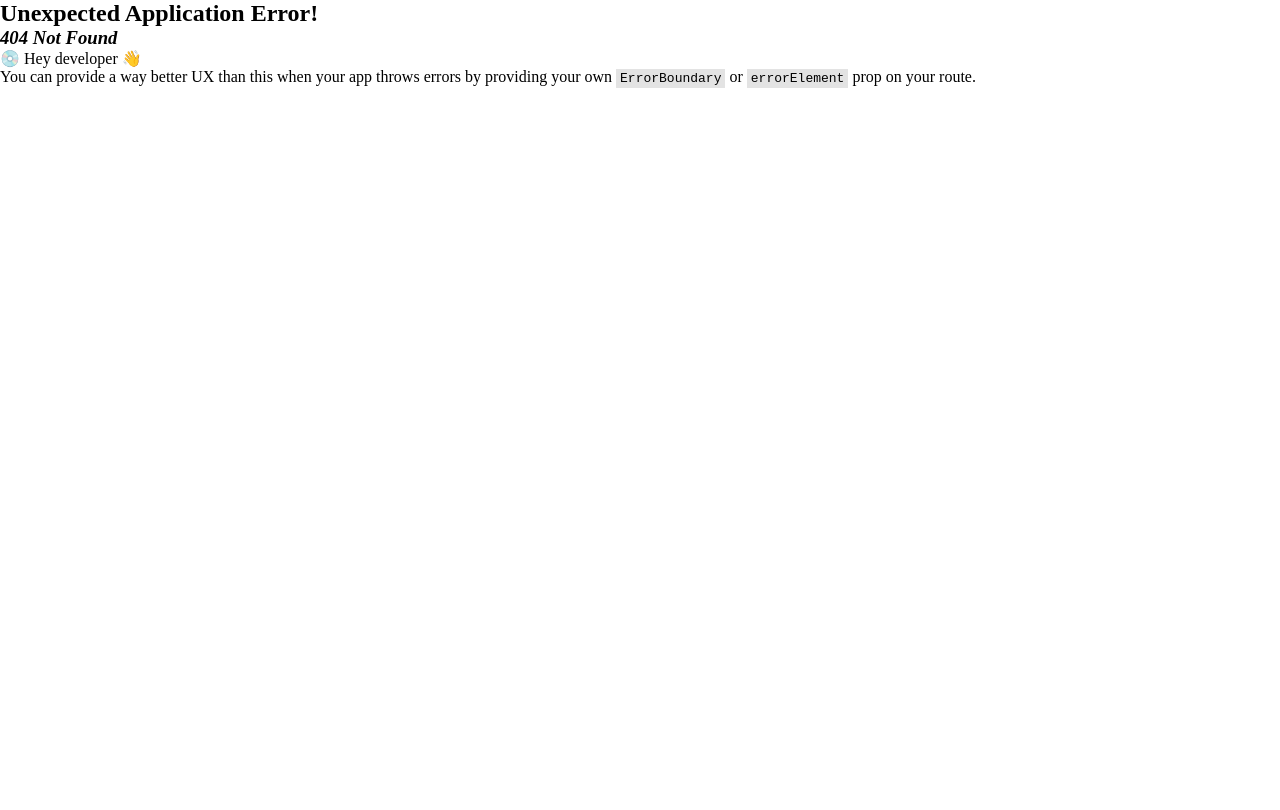
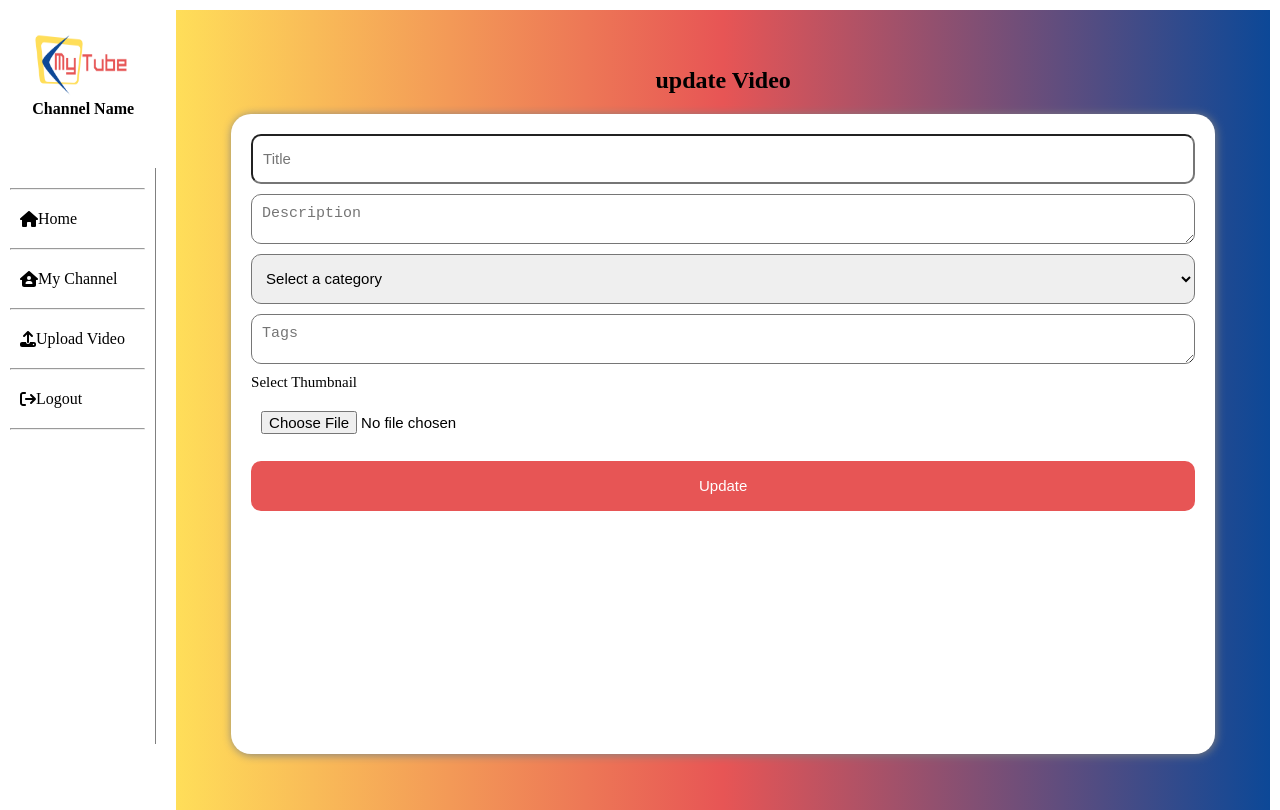
Before and after one commit to kunaal-v/MyTube, a React (Vite) app in the folder FrontEnd/: page /profile/editVideo/1 in a window 1280 px wide. Before the commit this address had no page. Built offline with nearby package versions, Linux system fonts and the light colour scheme.

Commit message:
edit video and update video done

```diff
--- a/FrontEnd/src/App.css
+++ b/FrontEnd/src/App.css
@@ -188,7 +188,7 @@ a{
 
 .search_btn{
   border: 1px solid rgb(173, 171, 171);
-  background-color: #f5f5f5;
+  background-color: rgb(50, 48, 58);
   padding: 5px;
   padding-left:20px;
   padding-right: 20px;
@@ -279,7 +279,6 @@ a:active{
 .UploadVideo_form{
   width: 90%;
   height: 80vh;
-  background-color: #0055ff;
   display: flex;
   flex-direction: column;
   padding: 20px;
--- a/FrontEnd/src/App.jsx
+++ b/FrontEnd/src/App.jsx
@@ -10,6 +10,7 @@ import UploadVideo from "./Components/UploadVideo";
 import VideoDetails from "./Components/VideoDetails";
 import CreateChannel from "./Components/CreateChannel";
 import AllVideos from "./Components/AllVideos";
+import EditVideo from "./Components/EditVideo";
 
 function App() {
 const myRoutes=createBrowserRouter([
@@ -24,7 +25,8 @@ const myRoutes=createBrowserRouter([
   {path:"/profile",element:<Profile/>,children:[
     {path:"mychannel",element:<MyChannel/>},
     {path:"myvideos",element:<MyVideos/>},
-    {path:"uploadvideo",element:<UploadVideo/>}
+    {path:"uploadvideo",element:<UploadVideo/>},
+    {path:"editVideo/:id",element:<EditVideo/>}
   ]},
 
 ]);
--- /dev/null
+++ b/FrontEnd/src/Components/EditVideo.jsx
@@ -0,0 +1,111 @@
+import axios from "axios";
+import {  useState } from "react"
+import { useNavigate } from "react-router-dom";
+import { useParams } from "react-router-dom";
+
+function EditVideo() {
+
+
+    const [title, setTitle] = useState("");
+    const [description, setDescription] = useState("");
+    const [category, setCategory] = useState("");
+    const [tags, setTags] = useState("");
+    const [thumbnail, setThumbnail] = useState(null);
+    const [loading, setLoading] = useState(false);
+    const [image, setImage] = useState("");
+    const navigate=useNavigate();
+    const params=useParams();
+
+    function handleThumbnail(e) {
+        const thumbnailFile = e.target.files[0];
+        console.log(thumbnailFile);
+        if (thumbnailFile && thumbnailFile.type.startsWith("image/")) {
+            setThumbnail(thumbnailFile);
+            setImage(URL.createObjectURL(thumbnailFile));
+        } else {
+            alert("Please upload a valid image file.");
+        }
+    }
+
+    function handleUpdateVideo(e) {
+        e.preventDefault();
+        console.log("Updating");
+        setLoading(true);
+        const formData = new FormData();
+        const accessToken = localStorage.getItem("accessToken");
+
+        formData.append("title", title);
+        formData.append("description", description);
+        formData.append("category", category);
+        formData.append("tags", tags);
+        formData.append("thumbnail", thumbnail);
+        axios.put(`https://mytube-jjn3.onrender.com/${params.id}`, formData, {
+            headers: {
+                Authorization: `JWT ${accessToken}`,
+            },
+        })
+        .then((res) => {
+            if(res.data[0].message=="video updated"){
+                alert("Video updated successfully")
+                navigate("/profile/mychannel")
+            }
+            console.log("Response:", res);
+            setLoading(false);
+        })
+        .catch((err) => {
+            console.log("Error:", err);
+            setLoading(false);
+        });
+    }
+
+    return (
+        <div className="UploadVideo_Page">
+            <h2>update Video</h2>
+            <form onSubmit={handleUpdateVideo} className="UploadVideo_form">
+                <input
+                    type="text"
+                    placeholder="Title"
+                    required
+                    onChange={(e) => setTitle(e.target.value)}
+                />
+                <textarea
+                    placeholder="Description"
+                    required
+                    onChange={(e) => setDescription(e.target.value)}
+                ></textarea>
+
+                <select
+                    required
+                    onChange={(e) => setCategory(e.target.value)}
+                    value={category}
+                >
+                    <option value="">Select a category</option> {/* Default option */}
+                    <option value="Study">Study</option>
+                    <option value="Games">Games</option>
+                    <option value="Technology">Technology</option>
+                    <option value="Entertainment">Entertainment</option>
+                    <option value="Developers">Developers</option>
+                    <option value="Songs">Songs</option>
+                    <option value="IT">IT</option>
+                    <option value="Web Developer">Web Developer</option>
+                    <option value="MERN Full Stack Developer">MERN Full Stack Developer</option>
+                    <option value="Education">Education</option>
+                    <option value="Others">Others</option>
+                </select>
+
+                <textarea
+                    placeholder="Tags"
+                    required
+                    onChange={(e) => setTags(e.target.value)}
+                ></textarea>
+                <label>Select Thumbnail</label>
+                <input type="file" required onChange={handleThumbnail} />
+
+                {image && <img src={image} alt="Thumbnail" className="ThumbnailPreview" />}
+
+                <button type="submit">{loading ? "Updating..." : "Update"}</button>
+            </form></div>
+    );
+}
+
+export default EditVideo;
--- a/FrontEnd/src/Components/Header.jsx
+++ b/FrontEnd/src/Components/Header.jsx
@@ -2,12 +2,32 @@ import { Link } from "react-router-dom";
 import logo from "../assets/MyTube_Logo.png";
 import { useEffect, useState } from "react";
 import axios from "axios";
-// import { FontAwesomeIcon } from '@fortawesome/react-fontawesome';
-// import { faBars} from '@fortawesome/free-solid-svg-icons';
+import { FontAwesomeIcon } from '@fortawesome/react-fontawesome';
+import { faMagnifyingGlass} from '@fortawesome/free-solid-svg-icons';
 function Header (){
     const [SignIn,setSignIn]=useState(false)
     const [isChannel,setIsChannel]=useState(false);
     const [imageurl,setImageUrl]=useState("");
+    function handleSearch(e){
+        e.preventDefault();
+        axios.get("https://mytube-jjn3.onrender.com/allVideos")
+        .then((res) => {
+            // setIsLoading(false)
+            console.log(res)
+            if(res.data.allvideos){
+                // alert("video fetched successfully")
+                console.log(res.data.allvideos)
+                // setVideos(res.data.allvideos)
+            }
+            console.log("Response:", res);
+        })
+        .catch((err) => {
+            // setIsLoading(false)
+            console.log("Error:", err);
+            // setLoading(false);
+        });
+
+    }
     useEffect(()=>
     {
         const accessToken=localStorage.getItem("accessToken");
@@ -44,10 +64,10 @@ function Header (){
 
 
         <div >
-            <form action="" style={{display:"flex" , flexWrap:"nowrap"}}>
+            <form onSubmit={handleSearch} style={{display:"flex" , flexWrap:"nowrap"}}>
                 <label htmlFor="search"></label>
                 <input type="text" name="search" id="search_input" />
-                <button className="search_btn">Q</button>
+                <button className="search_btn" type="submit"> <FontAwesomeIcon icon={faMagnifyingGlass} size="sm" style={{color: "#ffffff",}} /></button>
             </form>
         </div>
         <div className="nav_btns">
--- a/FrontEnd/src/Components/MyChannel.jsx
+++ b/FrontEnd/src/Components/MyChannel.jsx
@@ -6,7 +6,7 @@ function MyChannel() {
     // const [SignIn,setSignIn]=useState(false)
     const [isChannel,setIsChannel]=useState(false);
     const [logo,setLogo]=useState("");
-    const [profile,setProfile]=useState("");
+    const [profile,setProfile]=useState(null);
     const [userName,setUserName]=useState("");
     const [email,setEmail]=useState("");
     const [channelName,setChannelName]=useState("")
--- a/FrontEnd/src/Components/MyVideoPreview.jsx
+++ b/FrontEnd/src/Components/MyVideoPreview.jsx
@@ -2,6 +2,8 @@ import PropTypes from "prop-types";
 import { Link } from "react-router-dom";
 import moment from "moment";
 import axios from "axios";
+import { useState } from "react";
+
 
 MyVideoPreview.propTypes={
     video:PropTypes.object,
@@ -9,25 +11,36 @@ MyVideoPreview.propTypes={
 };
 
 function MyVideoPreview(props) {
-
+    const [isLoading,setIsLoading]=useState(false);
+    const video=props.video;
     function handleDeleteVideo(videoId)
     {
-        const accessToken=localStorage.getItem("accessToken")
+        const value=confirm("You will not see the video on you channel after deleting")
+        if(value)
+        {
+            setIsLoading(true)
+            const accessToken=localStorage.getItem("accessToken")
         axios.delete(`https://mytube-jjn3.onrender.com/${videoId}`,{
             headers: {
                 Authorization: `JWT ${accessToken}`,
             },
 
         })
-        .then((res)=>console.log(res))
-        .catch((err)=>console.log("err",err))
-        // alert("video deleted"+video._id)
+        .then((res)=>{console.log(res)
+            setIsLoading(false)
+            if(res.data[0].message=="video deleted"){
+                // alert("video deleted")
+                window.location.reload();
+            }
+        })
+        .catch((err)=>{console.log("err",err)
+            setIsLoading(false)
+        })
+        }
+
     }
-    function handleEditVideo()
-    {
-        alert("Video updated"+video._id)
-    }
-    const video=props.video;
+
+
   return (
     <div className="MyVideo_container">
         <Link to={`/dashboard/videoDetails/${video._id}`}><div><img src={video.thubmailUrl} alt=""  width="150px" height="80px" border="1px solid black"/></div></Link>
@@ -40,8 +53,10 @@ function MyVideoPreview(props) {
             <p>{moment(video.createdAt).fromNow()}</p>
         </div>
         <div >
-            <button className="Subscribe_btn" onClick={handleEditVideo}>Edit</button>
-            <button className="Subscribe_btn" onClick={()=>handleDeleteVideo(video._id)}style={{marginLeft:"10px"}}>Delete</button>
+
+            <Link to={`/profile/editVideo/${video._id}`}><button className="Subscribe_btn">Edit</button></Link>
+
+            <button className="Subscribe_btn" onClick={()=>handleDeleteVideo(video._id)}style={{marginLeft:"10px"}}>{isLoading?"Deleting...":"Delete"}</button>
         </div>
     </div>
   )
```
